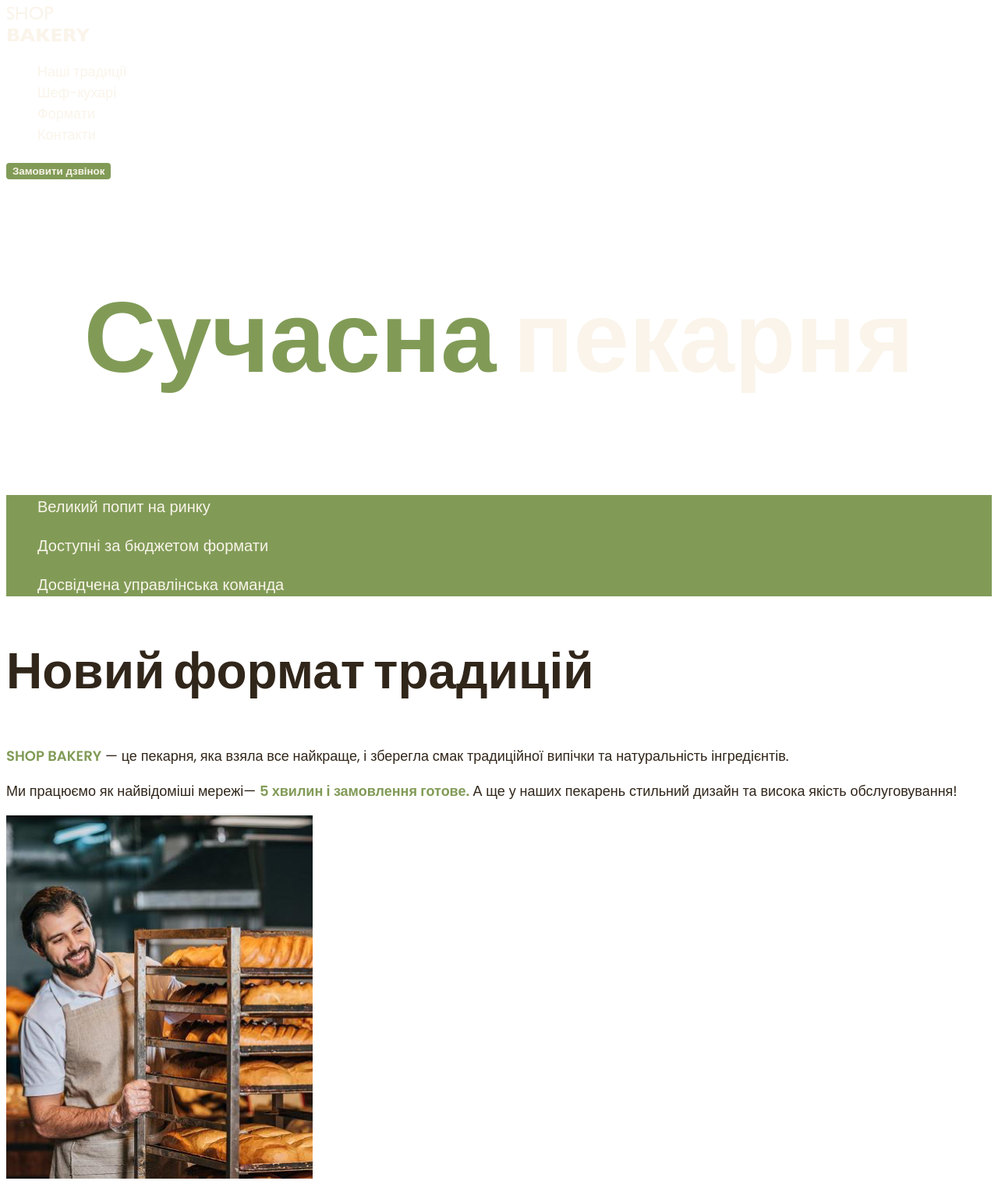
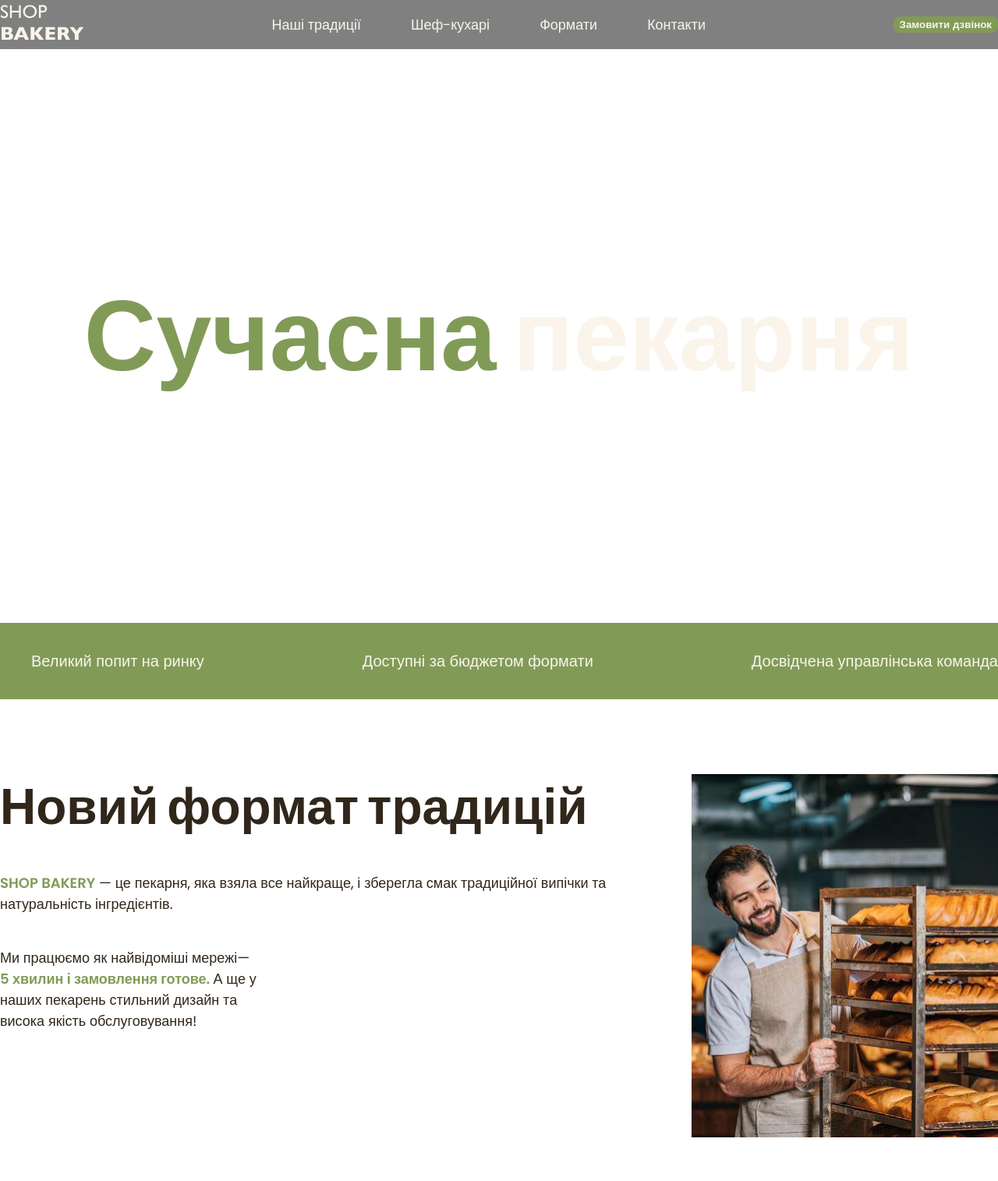
Before and after one commit to VoiderHub/GeniusSpace-fullstack, a plain HTML site: page index.html in a window 1280 px wide. Shown: the top 1515 px of the page at 78% size. Drawn offline with Linux system fonts and the light colour scheme.

Commit message:
Add and formating flex-box css

```diff
--- a/css/styles.css
+++ b/css/styles.css
@@ -38,17 +38,70 @@
 }
 
 /* Base */
+* {
+  box-sizing: border-box;
+}
+
+h1,
+h2,
+h3,
+h4,
+h5,
+h6,
+p {
+  margin-top: 0;
+}
+
 body {
   color: var(--color-primary-dark);
   font-family: 'Poppins', sans-serif;
   font-size: 18px;
   font-weight: 400;
+  margin: 0;
 }
+
+.container {
+  width: 100%;
+  max-width: 1288px;
+  margin: 0 auto;
+}
+
 address {
   font-style: normal;
 }
+
 ul {
   list-style-type: none;
+}
+
+.visually-hidden {
+  position: absolute;
+  left: -10000px;
+  top: auto;
+  width: 1px;
+  height: 1px;
+  overflow: hidden;
+}
+
+/* Header */
+.header-container {
+  background-color: gray;
+  display: flex;
+  align-items: center;
+  gap: 40px;
+}
+
+.header-nav {
+  display: flex;
+  flex-grow: 1;
+  align-items: center;
+}
+
+.header-menu {
+  display: flex;
+  gap: 64px;
+  flex-grow: 1;
+  justify-content: center;
 }
 
 /* Button */
@@ -56,7 +109,7 @@ ul {
   color: var(--color-primary-ligth);
   background-color: var(--color-brand-light);
   border: 2px solid var(--color-brand-light);
-  border-radius: 4px;
+  border-radius: 8px;
   cursor: pointer;
   font-weight: 600;
 }
@@ -73,11 +126,14 @@ ul {
 }
 .link:hover {
   color: var(--color-brand-light);
-  font-weight: 600;
 }
 
 /* hero section */
+.hero-section {
+  padding: 272px 0;
+}
 .hero-title {
+  margin-bottom: 0;
   color: var(--color-primary-ligth);
   text-align: center;
   font-size: 128px;
@@ -88,13 +144,28 @@ ul {
 }
 
 /* advantages section */
-.advantages-list {
-  color: var(--color-primary-ligth);
+.advantages-section {
+  padding: 16px 0;
   background-color: var(--color-brand-light);
 }
+
+.advantages-list {
+  display: flex;
+  justify-content: space-between;
+  gap: 40px;
+  color: var(--color-primary-ligth);
+}
+
 .advantages-item {
+  margin-bottom: 0;
+  color: var(--color-primary-ligth);
   font-weight: 300;
   font-size: 20px;
+}
+
+/* sections */
+.section {
+  padding: 48px 0;
 }
 
 /* section title */
@@ -109,6 +180,32 @@ ul {
 }
 
 /* traditions section */
+.traditions-section {
+  padding-top: 96px;
+}
+
+.traditions-comtainer{
+  display: flex;
+  justify-content: space-between;
+  gap: 40px;
+}
+
+.traditions-content{
+  max-width: 710;
+}
+
+.traditions-section-title {
+  margin-bottom: 42px;
+}
+
+.traditions-text {
+  margin-bottom: 42px;
+}
+
+.traditions-text.limited {
+  max-width: 335px;
+}
+
 .traditions-text .brand {
   color: var(--color-brand-light);
   font-weight: 600;
@@ -118,12 +215,35 @@ ul {
 }
 
 /* Chefs section */
+.chefs-section-title {
+  margin-bottom: 80px;
+}
+
 .chef-title {
+  margin-bottom: 16px;
   font-size: 40px;
   font-weight: 600;
 }
 
 /* Format section */
+.formats-section-title {
+  margin-bottom: 80px;
+}
+
+.fornat-card{
+  padding: 24px;
+  border: 1px solid gray;
+  border-radius: 8px;
+}
+
+.formats-list{
+  display: flex;
+  gap: 20px;
+}
+.formats-item{
+  flex-basis: calc((100%-40px)/3);
+}
+
 .format-title {
   font-size: 24px;
   font-weight: 600;
@@ -131,6 +251,11 @@ ul {
 .format-text {
   font-size: 14px;
   font-weight: 300;
+}
+
+/* contact section */
+.ontact-section-title {
+  margin-bottom: 16px;
 }
 
 /* footer address */
--- a/index.html
+++ b/index.html
@@ -8,51 +8,78 @@
   </head>
   <body>
     <header>
-      <nav>
-        <a href="./index.html"><img src="./images/logo.svg" alt="Логотип" /></a>
-        <ul>
-          <li><a class="link" href="#traditions-section">Наші традиції</a></li>
+      <div class="container">
+        <div class="header-container">
+          <nav class="header-nav">
+            <a href="./index.html"
+              ><img src="./images/logo.svg" alt="Логотип"
+            /></a>
+            <ul class="header-menu">
+              <li>
+                <a class="link" href="#traditions-section">Наші традиції</a>
+              </li>
               <li><a class="link" href="#chefs-section">Шеф-кухарі</a></li>
               <li><a class="link" href="#formats-section">Формати</a></li>
               <li><a class="link" href="#contact-section">Контакти</a></li>
             </ul>
           </nav>
           <button class="button" type="button">Замовити дзвінок</button>
+        </div>
+      </div>
     </header>
     <main>
-      <section>
-        <h1 class="hero-title"><span class="accent">Сучасна</span> пекарня</h1>
+      <section class="hero-section">
+        <div class="container">
+          <h1 class="hero-title">
+            <span class="accent">Сучасна</span> пекарня
+          </h1>
+        </div>
       </section>
-      <section id="traditions-section">
+      <section class="advantages-section">
+        <div class="container">
+          <h2 class="visually-hidden">Нащі преваги</h2>
           <ul class="advantages-list">
-          <li class="advantages-item">
-            <p>Великий попит на ринку</p>
+            <li>
+              <p class="advantages-item">Великий попит на ринку</p>
             </li>
-          <li class="advantages-item">
-            <p>Доступні за бюджетом формати</p>
+            <li>
+              <p class="advantages-item">Доступні за бюджетом формати</p>
             </li>
-          <li class="advantages-item">
-            <p>Досвідчена управлінська команда</p>
+            <li>
+              <p class="advantages-item">Досвідчена управлінська команда</p>
             </li>
           </ul>
-        <h2 class="section-title">Новий формат традицій</h2>
+        </div>
+      </section>
+      <section class="traditions-section section" id="traditions-section">
+        <div class="container">
+          <div class="traditions-comtainer">
+            <div class="traditions-content">
+              <h2 class="traditions-section-title section-title">
+                Новий формат традицій
+              </h2>
               <p class="traditions-text">
-          <span class="brand uppercase">shop bakery</span> — це пекарня, яка
-          взяла все найкраще, і зберегла смак традиційної випічки та
+                <span class="brand uppercase">shop bakery</span> — це пекарня,
+                яка взяла все найкраще, і зберегла смак традиційної випічки та
                 натуральність інгредієнтів.
               </p>
-        <p class="traditions-text">
+              <p class="traditions-text limited">
                 Ми працюємо як найвідоміші мережі—
                 <span class="brand">5 хвилин і замовлення готове. </span>
-          А ще у наших пекарень стильний дизайн та висока якість обслуговування!
+                А ще у наших пекарень стильний дизайн та висока якість
+                обслуговування!
               </p>
+            </div>
             <img
               src="./images/baker_man.jpg"
               alt="Чоловік пекар посміхається дивлячись на батони"
             />
+          </div>
+        </div>
       </section>
-      <section id="chefs-section">
-        <h2 class="section-title">
+      <section class="section" id="chefs-section">
+        <div class="container">
+          <h2 class="chefs-section-title section-title">
             Наші найкращі <span class="accent">шеф-кухарі</span>
           </h2>
           <ul>
@@ -77,19 +104,21 @@
                 <h3 class="chef-title">Влад</h3>
                 <p>Привіт, я Влад!</p>
                 <p>
-                Мій кодитерський стаж вже 18 років. SHOP BEKERY - це наша любов,
-                з якою ми ділимось кожен раз з Вами через нашу випічку!
+                  Мій кодитерський стаж вже 18 років. SHOP BEKERY - це наша
+                  любов, з якою ми ділимось кожен раз з Вами через нашу випічку!
                 </p>
                 <p>Я зроблю для вас унікальну начинку на будь який смак!</p>
               </article>
             </li>
           </ul>
+        </div>
       </section>
-      <section id="formats-section">
-        <h2 class="section-title">Формати</h2>
-        <ul>
-          <li>
-            <article>
+      <section class="section" id="formats-section">
+        <div class="container">
+          <h2 class="formats-section-title section-title">Формати</h2>
+          <ul class="formats-list">
+            <li class="formats-item">
+              <article class="fornat-card">
                 <h3 class="format-title" lang="en">Walrus</h3>
                 <div class="format-text">
                   <p>Площа: до 120 м2</p>
@@ -102,8 +131,8 @@
                 </div>
               </article>
             </li>
-          <li>
-            <article>
+            <li class="formats-item">
+              <article class="fornat-card">
                 <h3 class="format-title" lang="en">Horseshoe</h3>
                 <div class="format-text">
                   <p>Площа: до 25 м2</p>
@@ -113,8 +142,8 @@
                 </div>
               </article>
             </li>
-          <li>
-            <article>
+            <li class="formats-item">
+              <article class="fornat-card">
                 <h3 class="format-title" lang="en">Handlebar</h3>
                 <div class="format-text">
                   <p>Площа: до 15 м2</p>
@@ -125,9 +154,13 @@
               </article>
             </li>
           </ul>
+        </div>
       </section>
-      <section id="contact-section">
-        <h2 class="section-title">Приєднуйся до мережі пекарень</h2>
+      <section class="section" id="contact-section">
+        <div class="container">
+          <h2 class="contact-section-title section-title">
+            Приєднуйся до мережі пекарень
+          </h2>
           <p>Заповни форму, щоб ми звʼязались з тобою!</p>
           <iframe
             src="https://www.google.com/maps/embed?pb=!1m18!1m12!1m3!1d2540.1640531314047!2d30.491233500000003!3d50.4566697!2m3!1f0!2f0!3f0!3m2!1i1024!2i768!4f13.1!3m3!1m2!1s0x40d4ce637bfe1717%3A0x5370c2254ad1b952!2z0YPQuy4g0KHQtdGH0LXQstGL0YUg0KHRgtGA0LXQu9GM0YbQvtCyLCA1NCwg0JrQuNC10LIsIDAyMDAw!5e0!3m2!1sru!2sua!4v1700314534630!5m2!1sru!2sua"
@@ -137,11 +170,15 @@
             loading="lazy"
             referrerpolicy="no-referrer-when-downgrade"
           ></iframe>
+        </div>
       </section>
     </main>
     <footer>
+      <div class="container">
         <nav>
-        <a href="./index.html"><img src="./images/logo.svg" alt="Логотип" /></a>
+          <a href="./index.html"
+            ><img src="./images/logo.svg" alt="Логотип"
+          /></a>
           <ul>
             <li><a class="link" href="#">Франшиза</a></li>
             <li><a class="link" href="#">Наші традиції</a></li>
@@ -183,6 +220,7 @@
           >Політика конфіденційності</a
         >
         <p class="address-copyright">&copy; 2022 Дані захищені</p>
+      </div>
     </footer>
   </body>
 </html>
```
Lines whose indentation alone changed are shown as unchanged.
